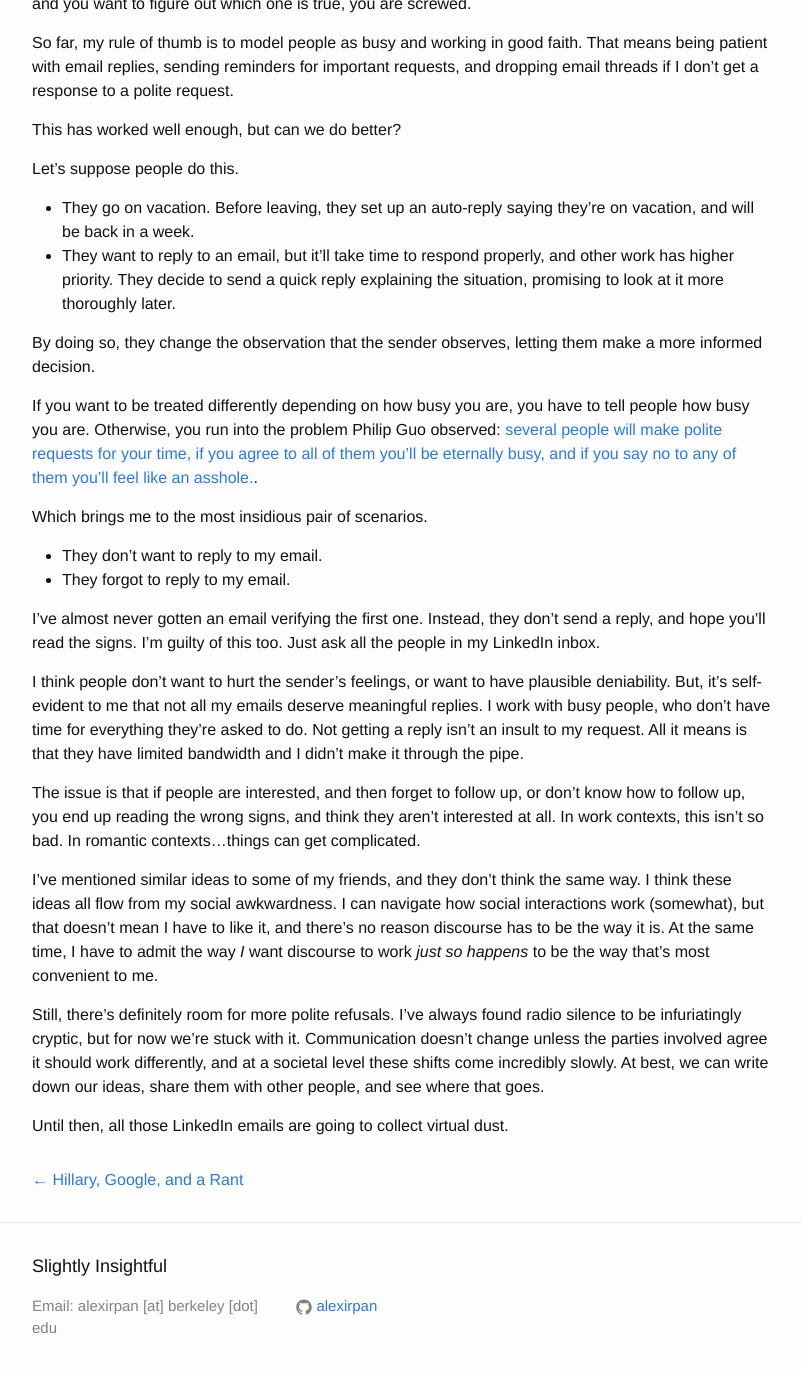
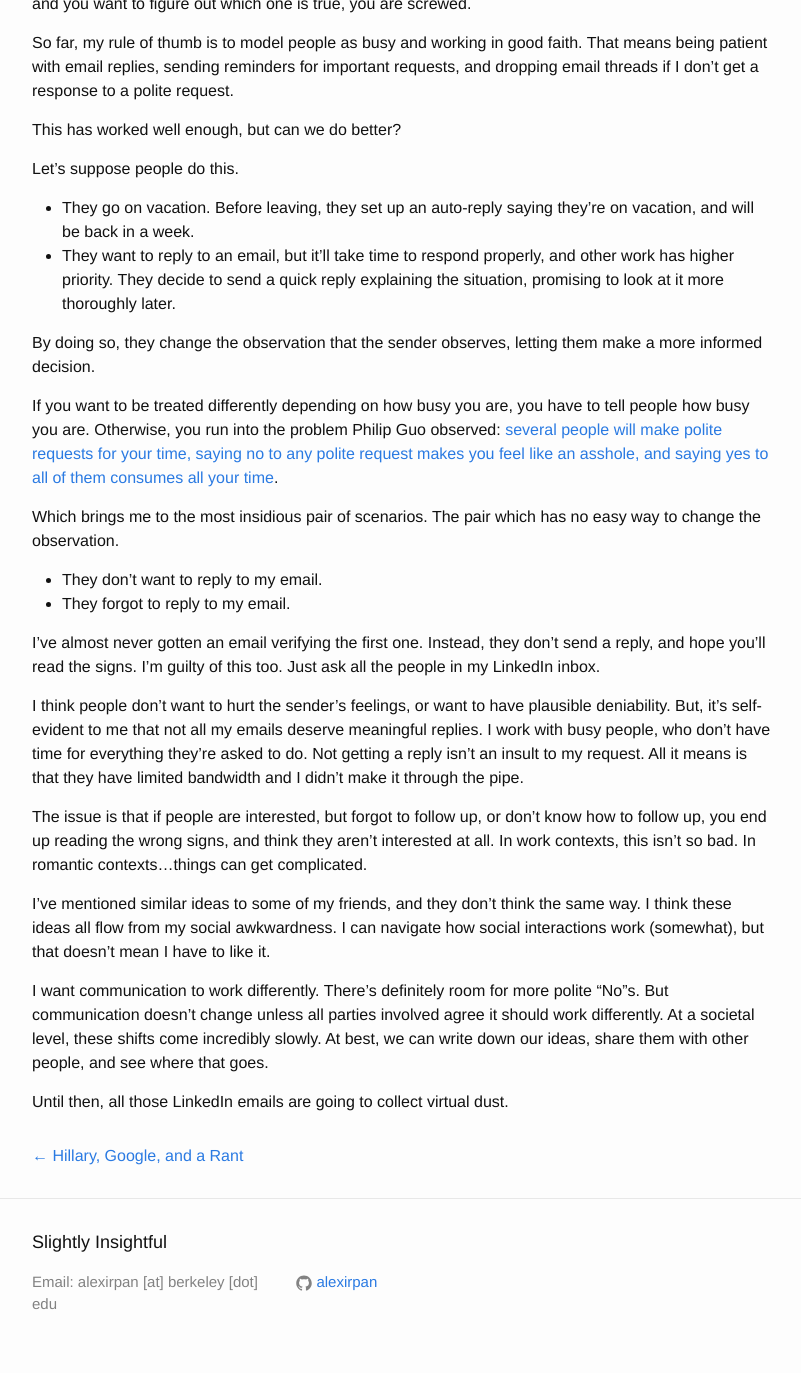
Before and after one commit to alexirpan/alexirpan.github.io, a Jekyll site: the page built from _posts/2016-06-30-email-time.markdown, in a window 1280 px wide and 1400 px high, scrolled down 792 px. Shown: the top 1373 px of the window, without its empty margins (238-1039 px from the left). Built offline with Jekyll 4.4.1, drawn with Linux system fonts in a browser that asks for light colours; some of the changed text lies outside the part shown.

Commit message:
Finished draft, changed time

```diff
--- a/_posts/2016-06-30-email-time.markdown
+++ b/_posts/2016-06-30-email-time.markdown
@@ -60,11 +60,11 @@ them make a more informed decision.
 If you want to be treated differently depending on how busy you are,
 you have to tell people how busy you are. Otherwise, you run into the
 problem Philip Guo observed: [several people will make polite
-requests for your time, if you agree to all of them
-you'll be eternally busy, and if you say no to any of them you'll feel
-like an asshole.](http://www.pgbovine.net/why-academics-feel-overworked.htm).
+requests for your time, saying no to any polite request makes you feel
+like an asshole, and saying yes to all of them consumes all your time](http://www.pgbovine.net/why-academics-feel-overworked.htm).
 
-Which brings me to the most insidious pair of scenarios.
+Which brings me to the most insidious pair of scenarios. The pair which
+has no easy way to change the observation.
 
 * They don't want to reply to my email.
 * They forgot to reply to my email.
@@ -81,7 +81,7 @@ to do. Not getting a reply isn't an insult to my request.
 All it means is that they have limited bandwidth and I didn't
 make it through the pipe.
 
-The issue is that if people are interested, and then forget to follow up,
+The issue is that if people are interested, but forgot to follow up,
 or don't know how to follow up, you end up reading the wrong signs, and think
 they aren't interested at all. In work contexts, this isn't so bad.
 In romantic contexts...things can get complicated.
@@ -89,14 +89,12 @@ In romantic contexts...things can get complicated.
 I've mentioned similar ideas to some of my friends, and they don't think
 the same way. I think these ideas all flow from my social awkwardness.
 I can navigate how social interactions work (somewhat), but that doesn't
-mean I have to like it, and there's no reason discourse has to be the way
-it is. At the same time, I have to admit the way *I* want discourse to
-work *just so happens* to be the way that's most convenient to me.
+mean I have to like it.
 
-Still, there's definitely room for more polite refusals. I've always found
-radio silence to be infuriatingly cryptic, but for now we're stuck with it.
-Communication doesn't change unless the parties involved agree it should
-work differently, and at a societal level these shifts come incredibly
+I want communication to work differently.
+There's definitely room for more polite "No"s.
+But communication doesn't change unless all parties involved agree it should
+work differently. At a societal level, these shifts come incredibly
 slowly. At best, we can write down our ideas, share them with other people,
 and see where that goes.
 
```
Also changed, not shown: other parts of _posts/2016-06-30-email-time.markdown (+1 -1 lines).
